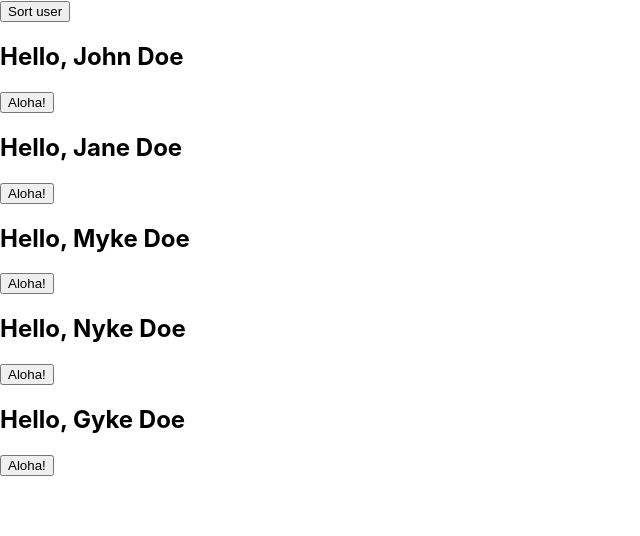
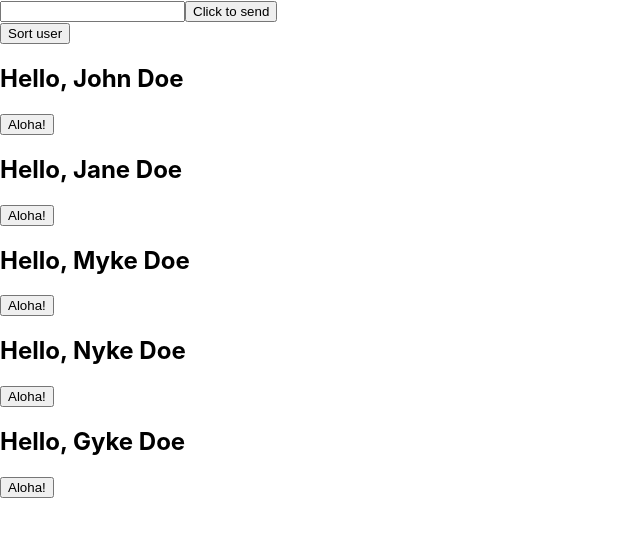
Before and after one commit to LubovParfyonova/cra-wellcome, a React (Create React App) app: page / in a window 1280 px wide. Shown: the top 536 px of the page, without its empty margins (0-640 px from the left). Built offline with nearby package versions, Linux system fonts and the light colour scheme.

Commit message:
FormSubmitHandler

```diff
--- a/src/components/AlohaDashboard/index.jsx
+++ b/src/components/AlohaDashboard/index.jsx
@@ -46,12 +46,30 @@ class AlohaDashboard extends React.Component{
         })
       }
 
+      formSubmitHandler = (event) => {
+        event.preventDefault();
+        const {users} = this.state;
+        const [firstName, lastName] = event.target.userName.value.split(' ');
+          const userObj = {
+              firstName,
+              lastName,
+              id: users.length + 1
+          };
+
+          this.setState({
+              users: [...users, userObj]
+          })
+    }
 
     render () {
       const {users} = this.state;
 
       return (
       <>
+        <form onSubmit={this.formSubmitHandler}>
+            <input type="text" name="userName" />
+            <button type="submit">Click to send</button>
+        </form>
       <button onClick={this.sortUser}>Sort user</button>
         <AlohaList users = {users} />
       </>
```
